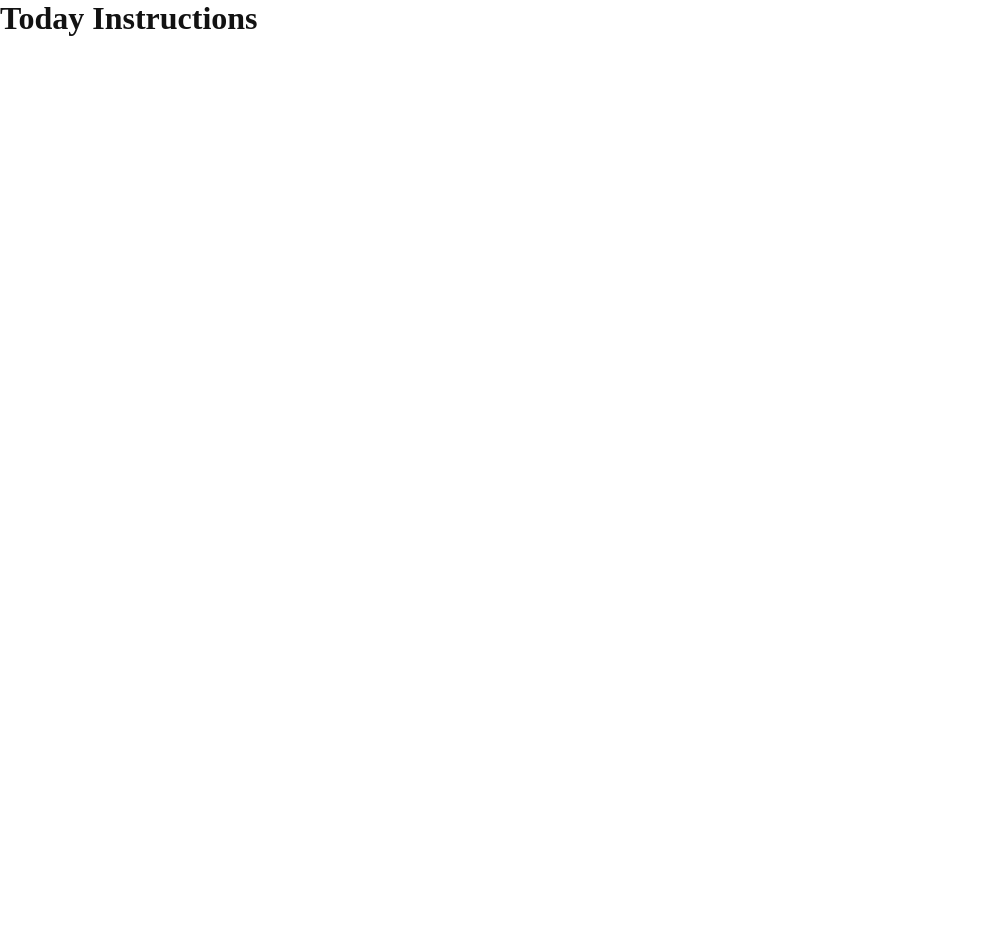
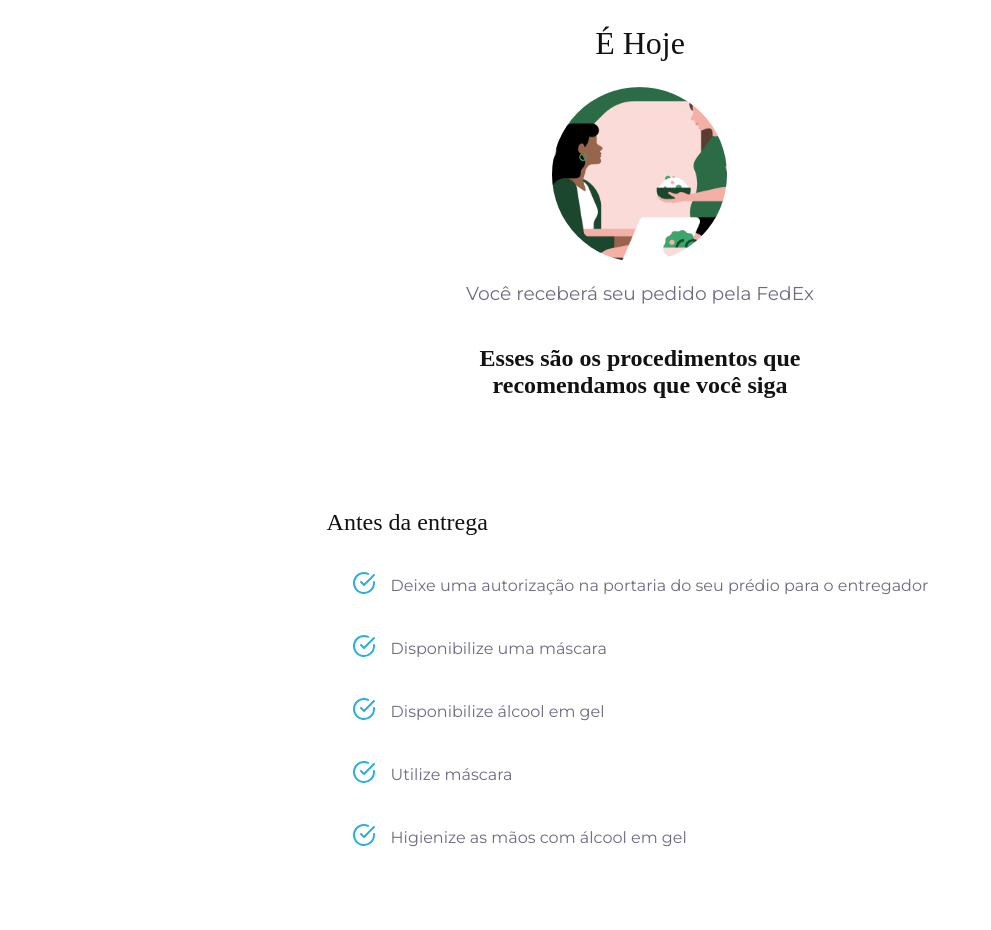
Before and after one commit to GRFreire/valideo, a React (Create React App) app in the folder frontend/: page /today-is-the-day in a window 1280 px wide. Shown: the top 930 px of the page, without its empty margins (0-991 px from the left). Before the commit the page ends 800 px from the top, so only its background shows below. Built offline with nearby package versions, Linux system fonts and the light colour scheme; the HTML template or start-up script is replaced by a standard one.

Commit message:
feat: add today instructions page

```diff
--- a/frontend/src/pages/TodayInstructions/index.js
+++ b/frontend/src/pages/TodayInstructions/index.js
@@ -1,12 +1,63 @@
 import React from 'react';
+import { FiCheckCircle } from 'react-icons/fi';
 
-// import { Container } from './styles';
+import Header from '../../components/Header';
+import Footer from '../../components/Footer';
+
+import tempImage from '../../assets/images/tempImage.png'
+
+import { Container, SectionContainer, Sections, Section, SectionTitle, Steps, Step, Icon, StepDescription } from './styles';
+
+const sections = [
+  { id: 1, title: 'Antes da entrega', steps: [
+    'Deixe uma autorização na portaria do seu prédio para o entregador',
+    'Disponibilize uma máscara',
+    'Disponibilize álcool em gel',
+    'Utilize máscara',
+    'Higienize as mãos com álcool em gel'
+  ] },
+  { id: 2, title: 'Na entrega', steps: [
+    'Encontre o entregador',
+    'Tome distância de 1.5m',
+    'Receba o produto'
+  ] },
+  { id: 3, title: 'Após a entrega, como higienizar seu produto', steps: [
+    'Disponibilize uma máscara',
+    'Disponibilize álcool em gel',
+    'Utilize máscara',
+  ] },
+]
 
 function TodayInstructions() {
   return (
-    <>
-      <h1>Today Instructions</h1>
-    </>
+    <Container>
+      <Header
+        title="É Hoje"
+        imgSrc={tempImage}
+        description="Você receberá seu pedido pela FedEx"
+        instructions="Esses são os procedimentos que recomendamos que você siga"
+      />
+
+      <SectionContainer>
+        <Sections>
+          {sections.map((section) => (
+            <Section key={section.id}>
+              <SectionTitle>{section.title}</SectionTitle>
+              <Steps>
+                {section.steps.map((step) => (
+                  <Step key={step}>
+                    <Icon><FiCheckCircle size={24} color='#2CAFDC' /></Icon>
+                    <StepDescription>{step}</StepDescription>
+                  </Step>
+                ))}
+              </Steps>
+            </Section>
+          ))}
+        </Sections>
+      </SectionContainer>
+
+      <Footer />
+    </Container>
   );
 }
 
--- /dev/null
+++ b/frontend/src/pages/TodayInstructions/styles.js
@@ -0,0 +1,52 @@
+import styled from 'styled-components';
+
+export const Container = styled.div``;
+
+export const SectionContainer = styled.div`
+  margin: 30px;
+  margin-top: 60px;
+  margin-bottom: 160px;
+  display: flex;
+  align-items: center;
+  justify-content: center;
+  flex-direction: column;
+`;
+
+export const Sections = styled.div`
+  display: flex;
+  align-items: flex-start;
+  justify-content: center;
+  flex-direction: column;
+`;
+
+export const Section = styled.div`
+  margin: 10px;
+  margin-top: 50px;
+`;
+
+export const SectionTitle = styled.h4`
+  font-size: 18pt;
+  font-weight: 500;
+`;
+
+export const Steps = styled.div`
+  margin: 15px;
+  margin-top: 25px;
+`;
+
+export const Step = styled.div`
+  display: flex;
+  align-items: center;
+  flex-direction: row;
+  margin: 10px;
+  margin-top: 35px;
+`;
+
+export const Icon = styled.div`
+  min-width: 24;
+  min-height: 24;
+`;
+
+export const StepDescription = styled.p`
+  margin-left: 15px;
+`;
```
